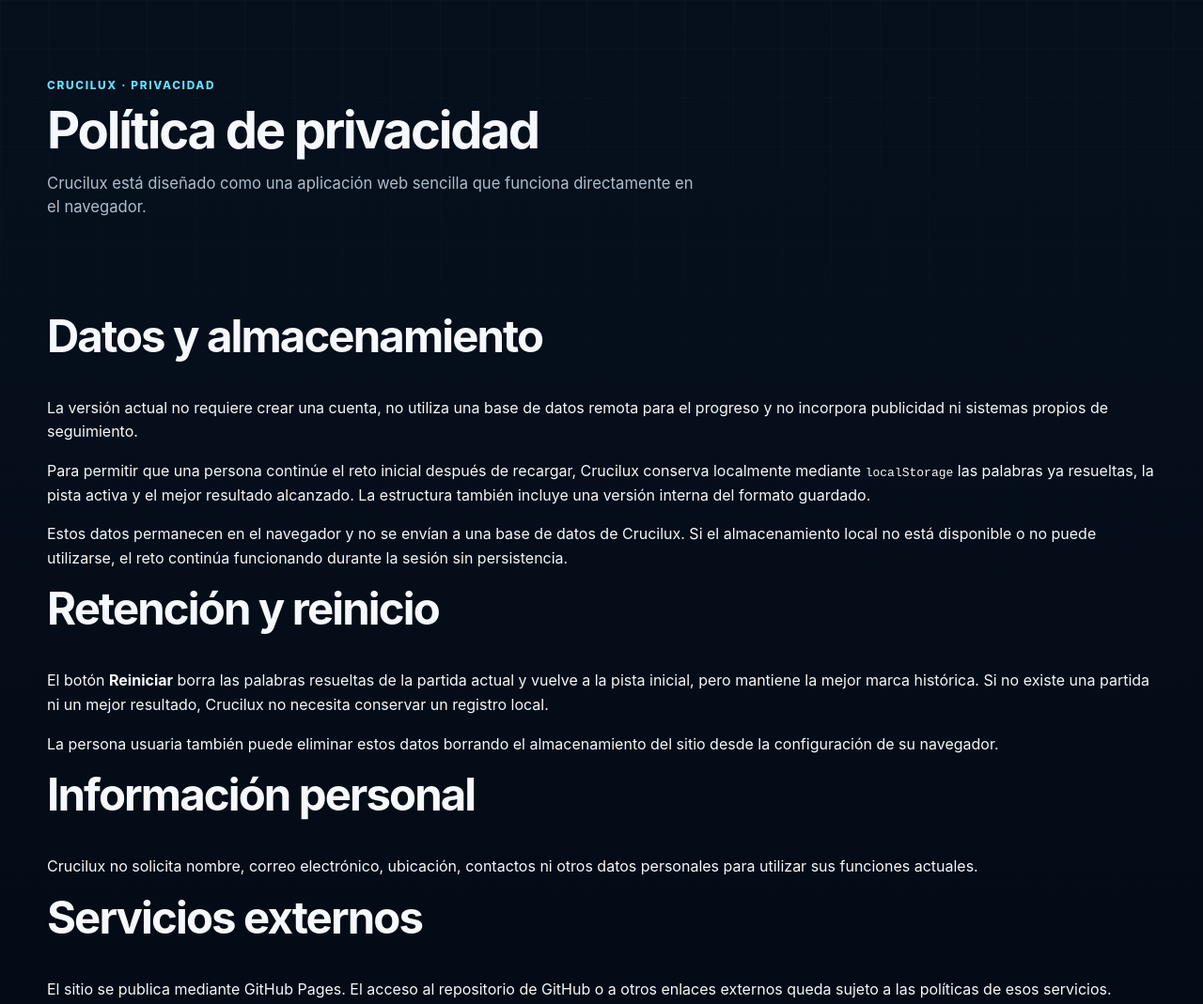
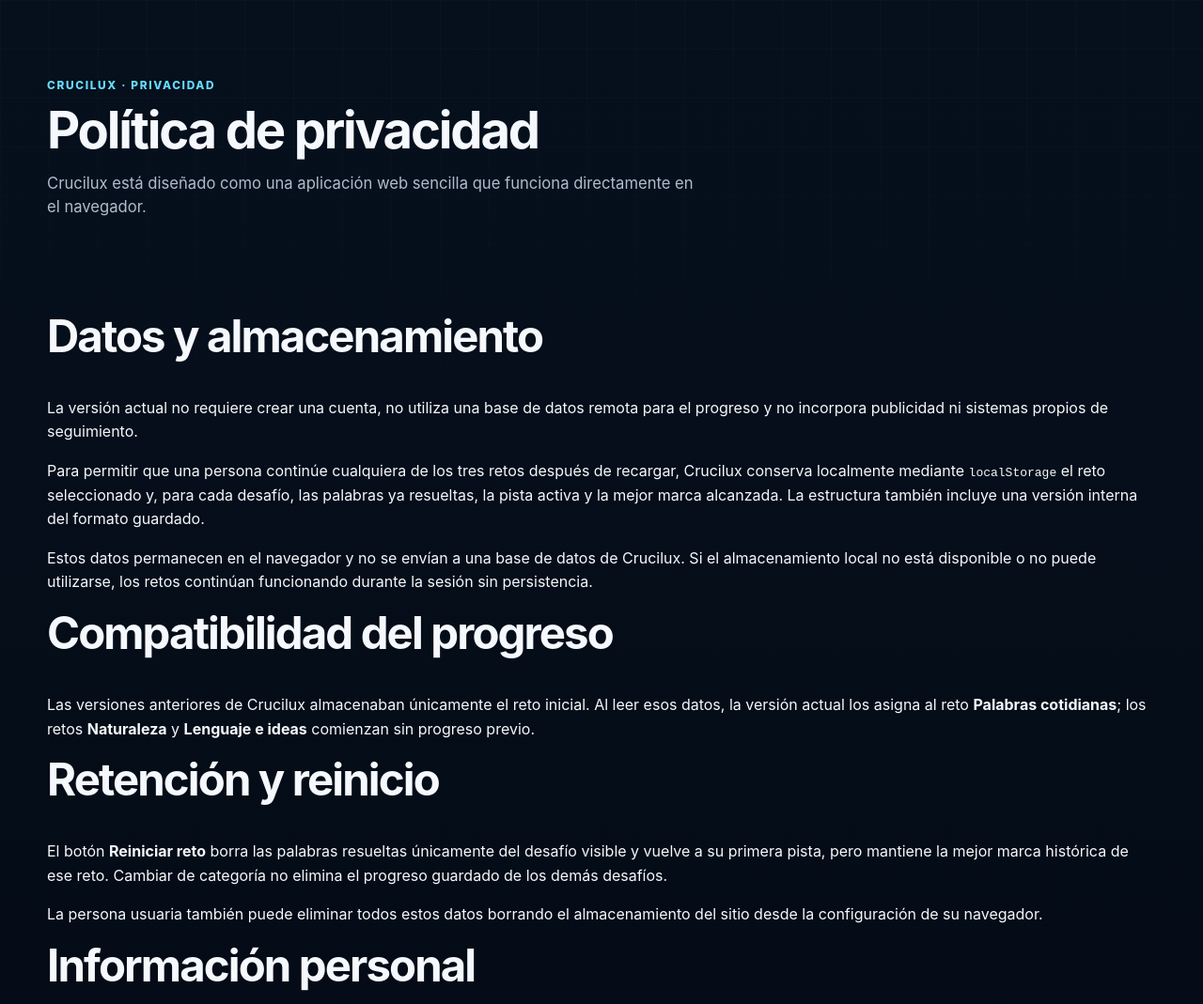
Before and after one commit to neuronova-apps/crucilux-app, a plain HTML site: page privacy.html in a window 1280 px wide. Shown: the top 1069 px of the page at 94% size. Drawn offline with Linux system fonts and the light colour scheme.

Commit message:
docs: update privacy for challenge progression

```diff
--- a/privacy.html
+++ b/privacy.html
@@ -21,12 +21,15 @@
       <section class="section">
         <h2>Datos y almacenamiento</h2>
         <p>La versión actual no requiere crear una cuenta, no utiliza una base de datos remota para el progreso y no incorpora publicidad ni sistemas propios de seguimiento.</p>
-        <p>Para permitir que una persona continúe el reto inicial después de recargar, Crucilux conserva localmente mediante <code>localStorage</code> las palabras ya resueltas, la pista activa y el mejor resultado alcanzado. La estructura también incluye una versión interna del formato guardado.</p>
-        <p>Estos datos permanecen en el navegador y no se envían a una base de datos de Crucilux. Si el almacenamiento local no está disponible o no puede utilizarse, el reto continúa funcionando durante la sesión sin persistencia.</p>
+        <p>Para permitir que una persona continúe cualquiera de los tres retos después de recargar, Crucilux conserva localmente mediante <code>localStorage</code> el reto seleccionado y, para cada desafío, las palabras ya resueltas, la pista activa y la mejor marca alcanzada. La estructura también incluye una versión interna del formato guardado.</p>
+        <p>Estos datos permanecen en el navegador y no se envían a una base de datos de Crucilux. Si el almacenamiento local no está disponible o no puede utilizarse, los retos continúan funcionando durante la sesión sin persistencia.</p>
+
+        <h2>Compatibilidad del progreso</h2>
+        <p>Las versiones anteriores de Crucilux almacenaban únicamente el reto inicial. Al leer esos datos, la versión actual los asigna al reto <strong>Palabras cotidianas</strong>; los retos <strong>Naturaleza</strong> y <strong>Lenguaje e ideas</strong> comienzan sin progreso previo.</p>
 
         <h2>Retención y reinicio</h2>
-        <p>El botón <strong>Reiniciar</strong> borra las palabras resueltas de la partida actual y vuelve a la pista inicial, pero mantiene la mejor marca histórica. Si no existe una partida ni un mejor resultado, Crucilux no necesita conservar un registro local.</p>
-        <p>La persona usuaria también puede eliminar estos datos borrando el almacenamiento del sitio desde la configuración de su navegador.</p>
+        <p>El botón <strong>Reiniciar reto</strong> borra las palabras resueltas únicamente del desafío visible y vuelve a su primera pista, pero mantiene la mejor marca histórica de ese reto. Cambiar de categoría no elimina el progreso guardado de los demás desafíos.</p>
+        <p>La persona usuaria también puede eliminar todos estos datos borrando el almacenamiento del sitio desde la configuración de su navegador.</p>
 
         <h2>Información personal</h2>
         <p>Crucilux no solicita nombre, correo electrónico, ubicación, contactos ni otros datos personales para utilizar sus funciones actuales.</p>
```
